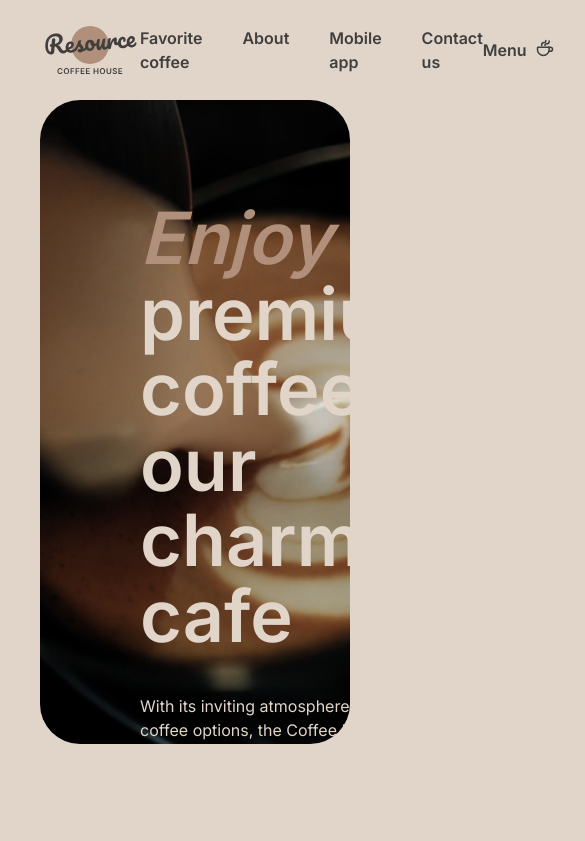
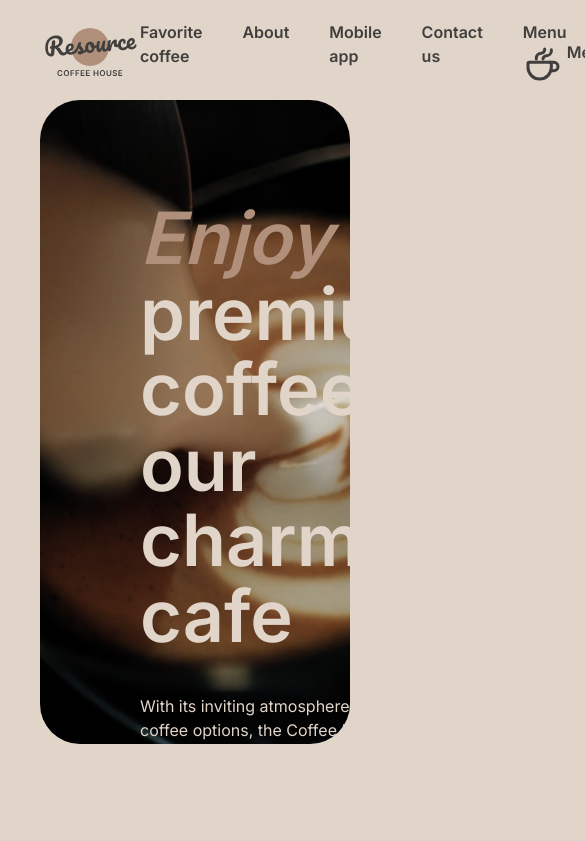
Before and after one commit to Anatoli-Paliukhovich/rs-school-projects-firstStage, a plain HTML site: page coffee-house/index.html in a window 390 px wide. Shown: the top 841 px of the page, 585 px wide, since content can reach past the window. Drawn offline with Linux system fonts and the light colour scheme.

Commit message:
feat: change html in main page for responsive design (Fri, Dec 01, 2023 07:09:32 PM)

```diff
--- a/coffee-house/index.html
+++ b/coffee-house/index.html
@@ -32,6 +32,15 @@
 							<li class="menu__item">
 								<a href="#footer" class="menu__link stretch-line">Contact us</a>
 							</li>
+							<li class="menu__item">
+								<a href="./menu_page/second_page.html" class="header__icon2 stretch-line">
+									<div class="icon__text">Menu
+										<span class="icon__img">
+											<img width="40px" height="40px" src="img/header/coffee-cup.svg" alt="cup">
+										</span>
+									</div>
+								</a>
+							</li>
 						</ul>
 					</nav>
 					<a href="./menu_page/second_page.html" class="header__icon stretch-line">
@@ -40,6 +49,8 @@
 							<img src="img/header/coffee-cup.svg" alt="cup">
 						</div>
 					</a>
+					<div class="burger__menu">
+					</div>
 				</div>
 			</div>
 		</header>
```
